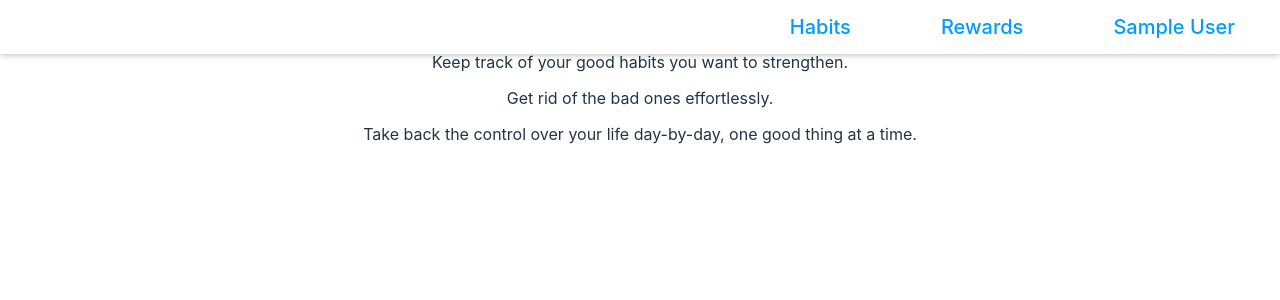
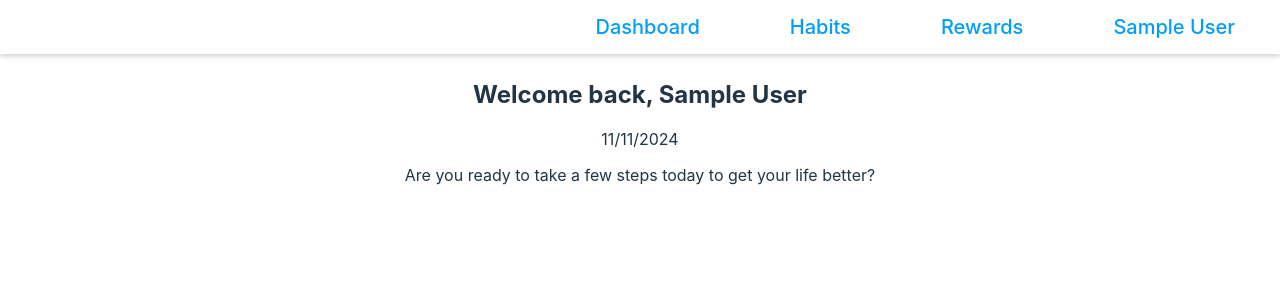
Before and after one commit to filipslunsky/final-project_11-2024, a React (Vite) app in the folder client/: page /dashboard in a window 1280 px wide. Before the commit this address led to /. Shown: the top 300 px of the page. Built offline with nearby package versions, Linux system fonts and the light colour scheme; no server answers; sample sign-in values are in the browser's storage.

Commit message:
Dashboard.tsx added

```diff
--- a/client/src/App.tsx
+++ b/client/src/App.tsx
@@ -14,6 +14,7 @@ import Home from './features/user/Home.tsx';
 import Login from './features/user/Login.tsx';
 import Register from './features/user/Register.tsx';
 import Rewards from './features/rewards/Rewards.tsx';
+import Dashboard from './features/user/Dashboard.tsx';
 
 function App() {
   const isLoggedIn = useSelector((state: RootState) => state.user.loggedIn);
@@ -33,6 +34,7 @@ function App() {
             <Route path='/habits/edit/:id' element={<EditHabit />} />
             <Route path='/user' element={<User />} />
             <Route path='/rewards' element={<Rewards />} />
+            <Route path='/dashboard' element={<Dashboard />} />
             <Route path='/user/edit' element={<EditUser />} />
           </Route>
           <Route path="*" element={<Navigate to="/" replace />} />
--- a/client/src/features/Navbar.tsx
+++ b/client/src/features/Navbar.tsx
@@ -9,6 +9,7 @@ const Navbar: React.FC = () => {
     return (
         <>
                 <div className="nav-container">
+                    <Link to={'/dashboard'} className="nav-item">Dashboard</Link>
                     <Link to={'/habits'} className="nav-item">Habits</Link>
                     <Link to={'/rewards'} className="nav-item">Rewards</Link>
                     <Link to={'/user'} className="nav-item">{user.user?.firstName} {user.user?.lastName}</Link>
--- /dev/null
+++ b/client/src/features/user/Dashboard.tsx
@@ -0,0 +1,37 @@
+import React, { useEffect } from "react";
+import { useSelector, useDispatch } from "react-redux";
+import { RootState, AppDispatch } from "../../app/store";
+import { getHabits } from "../habits/state/slice";
+
+const Dashboard: React.FC = () => {
+    const user = useSelector((state: RootState) => state.user.user);
+    const dispatch = useDispatch<AppDispatch>();
+    const habits = useSelector((state: RootState) => state.habits.habits);
+
+    useEffect(() => {
+        dispatch(getHabits());
+        console.log(habits);
+    }, [dispatch]);
+
+    const getCurrentDate = (): string => {
+        const date = new Date();
+        const year = date.getFullYear();
+        const month = String(date.getMonth() + 1).padStart(2, '0');
+        const day = String(date.getDate()).padStart(2, '0');
+        return `${day}/${month}/${year}`;
+    };
+
+    const currentDate = getCurrentDate();
+
+
+
+    return (
+        <>
+            <h2>Welcome back, {user?.firstName} {user?.lastName}</h2>
+            <p>{currentDate}</p>
+            <p>Are you ready to take a few steps today to get your life better?</p>
+        </>
+    );
+}
+
+export default Dashboard;
```
